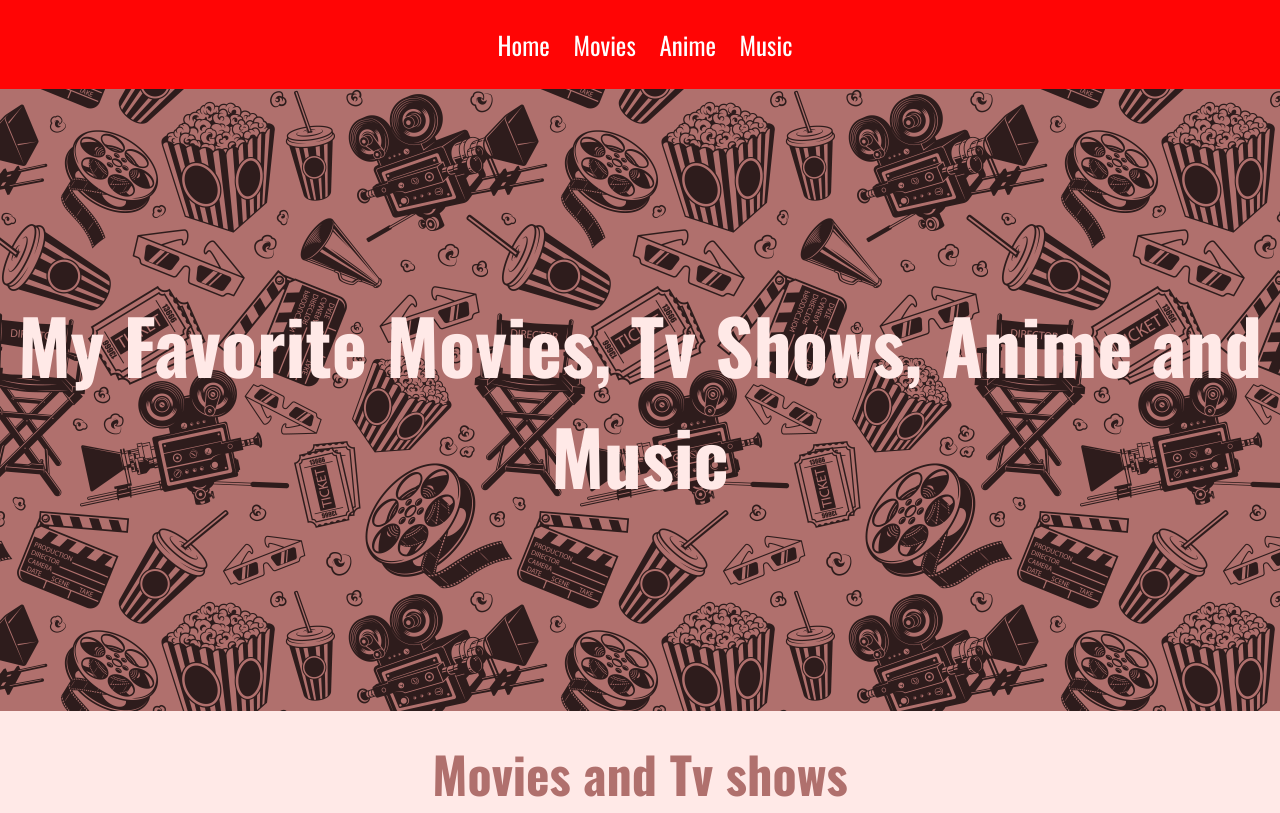
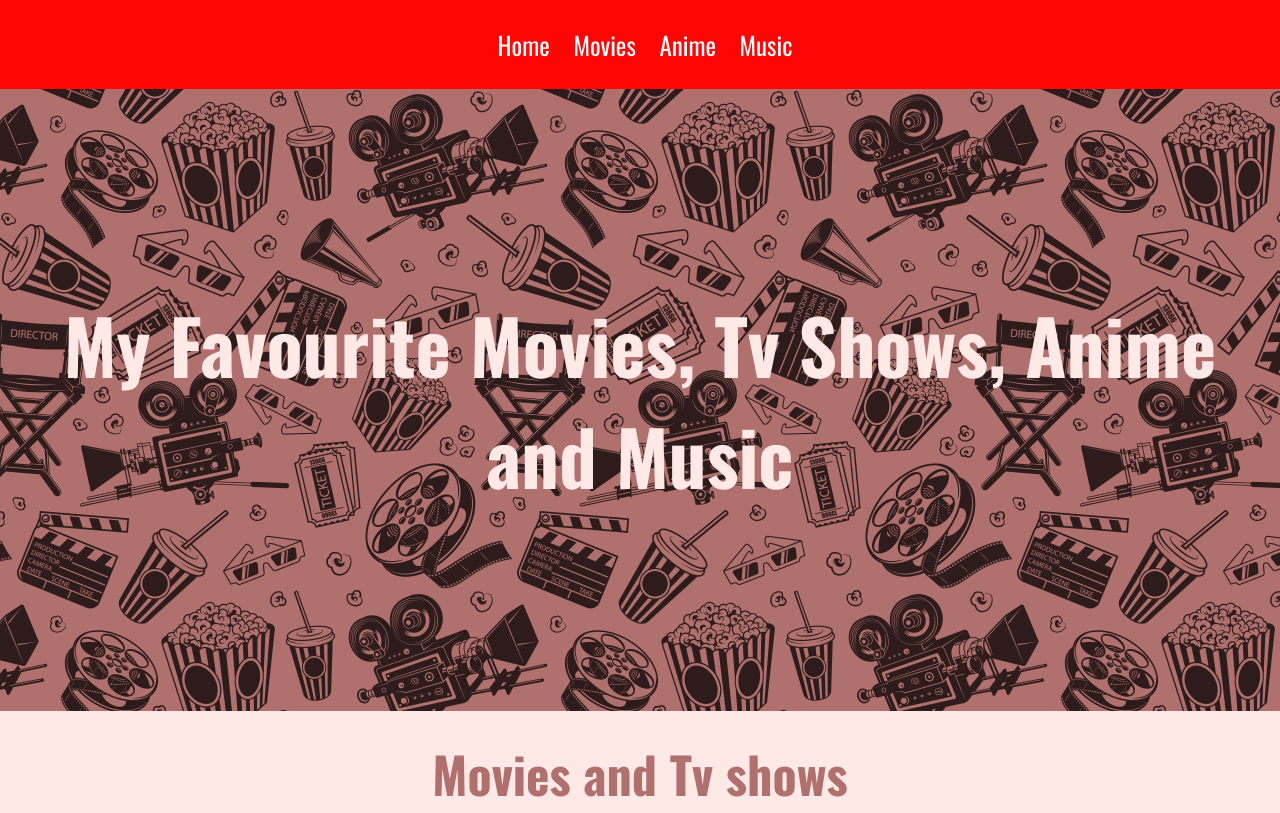
Before and after one commit to oshankkkk/myfavourites_website, a plain HTML site: page index.html in a window 1280 px wide. Shown: the top 813 px of the page. Drawn offline with nearby package versions, Linux system fonts and the light colour scheme.

Commit message:
Update index.html

```diff
--- a/index.html
+++ b/index.html
@@ -21,7 +21,7 @@
     </nav>
     </header>
     <main>
-        <div class="hero_section"><h1>My Favorite Movies, Tv Shows, Anime and Music</h1></div>
+        <div class="hero_section"><h1>My Favourite Movies, Tv Shows, Anime and Music</h1></div>
     </main>
     <div class="section_1st" >
         <div class="heading">
```
